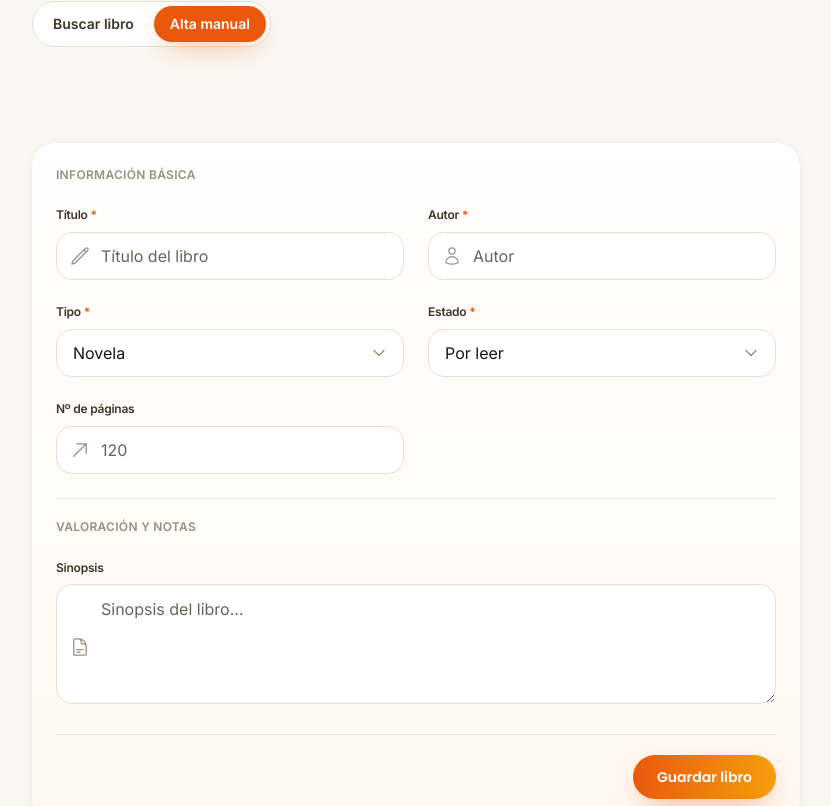
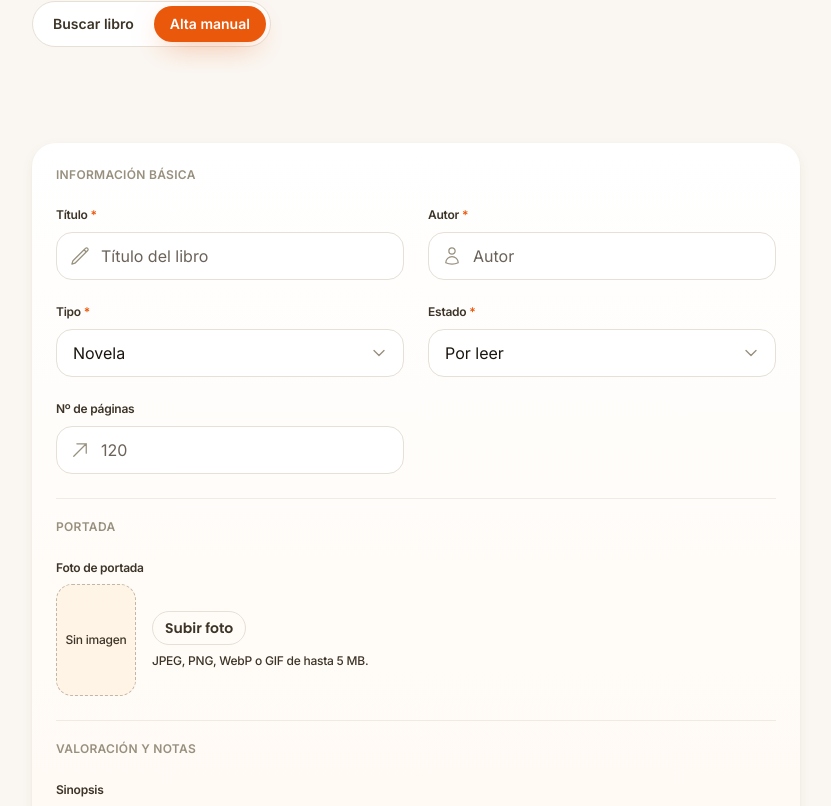
Before and after one commit to JavierMedarde99/frontend-collection, a React (Vite) app: page /nuevo in a window 1280 px wide. Shown: the part 398-1204 px from the top of the page, without its empty margins (88-919 px from the left). Built offline with nearby package versions, Linux system fonts and the light colour scheme.

Commit message:
feat: manual forms use photo upload for covers

```diff
--- /dev/null
+++ b/src/api/imagesApi.ts
@@ -0,0 +1,47 @@
+import { throwRequestError } from './errors'
+
+const BASE_URL = '/api/v1/images'
+const MAX_SIZE = 5 * 1024 * 1024
+const ALLOWED_TYPES = ['image/jpeg', 'image/png', 'image/webp', 'image/gif']
+
+export interface ImageResponse {
+  url: string
+  filename: string
+}
+
+export function validateImageFile(file: File): string | null {
+  if (!ALLOWED_TYPES.includes(file.type)) {
+    return 'Tipo de archivo no permitido. Usa JPEG, PNG, WebP o GIF.'
+  }
+  if (file.size > MAX_SIZE) {
+    return 'La imagen supera los 5 MB.'
+  }
+  return null
+}
+
+/** La URL pertenece a una imagen subida a nuestro backend (y por tanto se puede borrar). */
+export function uploadedFilename(url: string): string | null {
+  const marker = '/api/v1/images/'
+  const idx = url.indexOf(marker)
+  if (idx === -1) return null
+  const filename = url.slice(idx + marker.length).split('?')[0]
+  return filename || null
+}
+
+export async function uploadImage(file: File): Promise<ImageResponse> {
+  const form = new FormData()
+  form.append('file', file)
+  // Sin Content-Type: el navegador pone el boundary del multipart.
+  const res = await fetch(`${BASE_URL}/upload`, { method: 'POST', body: form })
+  if (!res.ok) {
+    await throwRequestError(res)
+  }
+  return res.json() as Promise<ImageResponse>
+}
+
+export async function deleteImage(filename: string): Promise<void> {
+  const res = await fetch(`${BASE_URL}/${encodeURIComponent(filename)}`, { method: 'DELETE' })
+  if (!res.ok && res.status !== 404) {
+    await throwRequestError(res)
+  }
+}
--- a/src/components/BoardGameForm.tsx
+++ b/src/components/BoardGameForm.tsx
@@ -4,6 +4,7 @@ import { BoardGameStatus } from '../types'
 import type { BoardGameFormData } from '../types'
 import FormSection from './FormSection'
 import ConfirmDialog from './ConfirmDialog'
+import ImageUpload from './ImageUpload'
 import { useUnsavedGuard } from '../hooks/useUnsavedGuard'
 
 interface FieldProps {
@@ -62,9 +63,7 @@ export default function BoardGameForm({ initial = {}, submitLabel, onSubmit, err
   const [categories, setCategories] = useState(toCSV(initial.categories))
   const [mechanics, setMechanics] = useState(toCSV(initial.mechanics))
   const [imageUrl, setImageUrl] = useState(initial.imageUrl || '')
-  const [thumbnailUrl, setThumbnailUrl] = useState(initial.thumbnailUrl || '')
   const [status, setStatus] = useState<BoardGameStatus>(initial.status || BoardGameStatus.OWNED)
-  const [bggRating, setBggRating] = useState(toNumberInput(initial.bggRating))
   const [notes, setNotes] = useState(initial.notes || '')
   const [dateAdded, setDateAdded] = useState(initial.dateAdded || '')
   const [submitting, setSubmitting] = useState(false)
@@ -99,10 +98,10 @@ export default function BoardGameForm({ initial = {}, submitLabel, onSubmit, err
       categories: fromCSV(categories),
       mechanics: fromCSV(mechanics),
       imageUrl: imageUrl.trim() || undefined,
-      thumbnailUrl: thumbnailUrl.trim() || undefined,
-      bggRating: fromNumberInput(bggRating),
       notes: notes.trim() || undefined,
       dateAdded: status === BoardGameStatus.OWNED ? dateAdded || undefined : undefined,
+      // Datos venidos de BGG: se conservan sin mostrarse en el formulario manual.
+      ...(initial.thumbnailUrl ? { thumbnailUrl: initial.thumbnailUrl } : {}),
       ...(initial.bggId ? { bggId: initial.bggId } : {}),
     }
 
@@ -167,9 +166,6 @@ export default function BoardGameForm({ initial = {}, submitLabel, onSubmit, err
           <Field label="Mecánicas (separadas por comas)">
             <input className="input" value={mechanics} onChange={set(setMechanics)} placeholder="Ej: Dados, Losetas" />
           </Field>
-          <Field label="Rating BGG (0–10)">
-            <input className="input" type="number" min="0" max="10" step="0.1" value={bggRating} onChange={set(setBggRating)} placeholder="Ej: 7.2" />
-          </Field>
 
           {status === BoardGameStatus.OWNED && (
             <Field label="Fecha de adición">
@@ -179,15 +175,12 @@ export default function BoardGameForm({ initial = {}, submitLabel, onSubmit, err
         </div>
       </FormSection>
 
-      <FormSection title="Multimedia">
-        <div className="grid grid-cols-1 md:grid-cols-2 gap-6">
-          <Field label="URL de imagen">
-            <input className="input" value={imageUrl} onChange={set(setImageUrl)} placeholder="https://…" />
-          </Field>
-          <Field label="URL de miniatura">
-            <input className="input" value={thumbnailUrl} onChange={set(setThumbnailUrl)} placeholder="https://…" />
-          </Field>
-        </div>
+      <FormSection title="Imagen">
+        <ImageUpload
+          label="Foto del juego"
+          value={imageUrl}
+          onChange={(url) => { setImageUrl(url); setDirty(true) }}
+        />
       </FormSection>
 
       <FormSection title="Descripción y notas">
--- a/src/components/BookForm.tsx
+++ b/src/components/BookForm.tsx
@@ -5,6 +5,7 @@ import type { BookFormData } from '../types'
 import StarRating from './StarRating'
 import FormSection from './FormSection'
 import ConfirmDialog from './ConfirmDialog'
+import ImageUpload from './ImageUpload'
 import { useUnsavedGuard } from '../hooks/useUnsavedGuard'
 
 type IconName = 'title' | 'author' | 'pages' | 'cover' | 'externalId' | 'date' | 'synopsis' | 'comment'
@@ -146,7 +147,8 @@ export default function BookForm({ initial = {}, submitLabel, onSubmit, error, i
       ...(showRating ? { start: form.start || undefined } : {}),
       ...(showStartDate ? { startDate: form.startDate || undefined } : {}),
       ...(showEndDate ? { endDate: form.endDate || undefined } : {}),
-      ...(isCreate ? {} : { frontpage: form.frontpage?.trim() || undefined, externalId: form.externalId?.trim() || undefined }),
+      frontpage: form.frontpage?.trim() || undefined,
+      ...(isCreate ? {} : { externalId: form.externalId?.trim() || undefined }),
     }
 
     setSubmitting(true)
@@ -205,18 +207,14 @@ export default function BookForm({ initial = {}, submitLabel, onSubmit, error, i
         </div>
       </FormSection>
 
-      {!isCreate && (
-        <FormSection title="Multimedia">
-          <Field label="URL de portada" icon="cover">
-            <input
-              className="input"
-              value={form.frontpage}
-              onChange={set('frontpage')}
-              placeholder="https://…"
-            />
-          </Field>
-        </FormSection>
-      )}
+      <FormSection title="Portada">
+        <ImageUpload
+          label="Foto de portada"
+          value={form.frontpage || ''}
+          onChange={(url) => setForm((f) => ({ ...f, frontpage: url }))}
+          onTouched={() => setDirty(true)}
+        />
+      </FormSection>
 
       {(showStartDate || showEndDate) && (
         <FormSection title="Fechas">
--- a/src/components/GameForm.tsx
+++ b/src/components/GameForm.tsx
@@ -4,6 +4,7 @@ import { GamePlatform, GameStatus } from '../types'
 import type { GameFormData } from '../types'
 import StarRating from './StarRating'
 import ConfirmDialog from './ConfirmDialog'
+import ImageUpload from './ImageUpload'
 import { useUnsavedGuard } from '../hooks/useUnsavedGuard'
 import FormSection from './FormSection'
 
@@ -142,7 +143,7 @@ export default function GameForm({ initial = {}, submitLabel, onSubmit, error, i
       obtainPlatinum:
         form.platform === GamePlatform.PC && form.obtainPlatinum ? true : undefined,
       steamAppId:
-        form.platform === GamePlatform.PC && form.steamAppId
+        form.platform === GamePlatform.PC && form.obtainPlatinum === true && form.steamAppId?.trim()
           ? form.steamAppId.trim()
           : undefined,
       ...(isCreate ? {} : { externalSource: form.externalSource?.trim() || undefined, externalId: form.externalId?.trim() || undefined }),
@@ -200,7 +201,7 @@ export default function GameForm({ initial = {}, submitLabel, onSubmit, error, i
               </label>
             </Field>
           )}
-          {form.platform === GamePlatform.PC && (
+          {form.platform === GamePlatform.PC && form.obtainPlatinum === true && (
             <Field label="Steam App ID" icon="steam">
               <input
                 className="input"
@@ -213,11 +214,14 @@ export default function GameForm({ initial = {}, submitLabel, onSubmit, error, i
         </div>
       </FormSection>
 
-      {!isCreate && (
-        <FormSection title="Multimedia">
-          <Field label="URL de imagen" icon="thumbnail">
-            <input className="input" value={form.thumbnailUrl} onChange={set('thumbnailUrl')} placeholder="https://…" />
-          </Field>
+      {form.platform === GamePlatform.PC && form.obtainPlatinum === true && (
+        <FormSection title="Portada">
+          <ImageUpload
+            label="Foto de portada"
+            value={form.thumbnailUrl || ''}
+            onChange={(url) => setForm((f) => ({ ...f, thumbnailUrl: url }))}
+            onTouched={() => setDirty(true)}
+          />
         </FormSection>
       )}
 
--- /dev/null
+++ b/src/components/ImageUpload.tsx
@@ -0,0 +1,113 @@
+import { useId, useRef, useState } from 'react'
+import { uploadImage, deleteImage, validateImageFile, uploadedFilename } from '../api/imagesApi'
+
+interface ImageUploadProps {
+  label: string
+  /** URL actual de la imagen ('' = sin imagen). */
+  value: string
+  onChange: (url: string) => void
+  /** Se llama al subir o quitar, para marcar el formulario como modificado. */
+  onTouched?: () => void
+  help?: string
+}
+
+/**
+ * Subida de foto con vista previa: selecciona un archivo, lo sube a
+ * POST /api/v1/images/upload y devuelve la URL pública vía onChange.
+ * Al sustituir o quitar una imagen subida por nosotros, intenta borrarla.
+ */
+export default function ImageUpload({ label, value, onChange, onTouched, help }: ImageUploadProps) {
+  const inputId = useId()
+  const fileRef = useRef<HTMLInputElement>(null)
+  const [uploading, setUploading] = useState(false)
+  const [error, setError] = useState<string | null>(null)
+
+  async function forget(url: string) {
+    const filename = uploadedFilename(url)
+    if (!filename) return
+    try {
+      await deleteImage(filename)
+    } catch {
+      /* la huérfana no bloquea al usuario */
+    }
+  }
+
+  async function handleFile(file: File | undefined) {
+    if (!file) return
+    const invalid = validateImageFile(file)
+    if (invalid) {
+      setError(invalid)
+      return
+    }
+    setError(null)
+    setUploading(true)
+    try {
+      const uploaded = await uploadImage(file)
+      if (value) await forget(value)
+      onChange(uploaded.url)
+      onTouched?.()
+    } catch (err) {
+      setError(err instanceof Error ? err.message : 'No se pudo subir la imagen.')
+    } finally {
+      setUploading(false)
+      if (fileRef.current) fileRef.current.value = ''
+    }
+  }
+
+  async function handleRemove() {
+    if (value) await forget(value)
+    onChange('')
+    onTouched?.()
+  }
+
+  return (
+    <div className="flex flex-col gap-2">
+      <span className="label !mb-0">{label}</span>
+      <div className="flex items-center gap-4">
+        {value ? (
+          <img
+            src={value}
+            alt={`Vista previa de ${label}`}
+            className="w-20 h-28 object-cover rounded-xl border border-silver/60 shadow-sm bg-paper shrink-0"
+          />
+        ) : (
+          <div className="w-20 h-28 rounded-xl shrink-0 bg-brand-soft/50 border border-dashed border-stone/60 flex items-center justify-center text-caption text-graphite text-center px-1">
+            Sin imagen
+          </div>
+        )}
+        <div className="flex flex-col gap-2 min-w-0">
+          <input
+            id={inputId}
+            ref={fileRef}
+            type="file"
+            accept="image/jpeg,image/png,image/webp,image/gif"
+            className="sr-only"
+            aria-label={label}
+            disabled={uploading}
+            onChange={(e) => handleFile(e.target.files?.[0])}
+          />
+          <div className="flex flex-wrap gap-2">
+            <label
+              htmlFor={inputId}
+              aria-disabled={uploading}
+              className={`btn-ghost !px-3 !py-1.5 cursor-pointer ${uploading ? 'opacity-60 pointer-events-none' : ''}`}
+            >
+              {uploading ? 'Subiendo…' : value ? 'Cambiar foto' : 'Subir foto'}
+            </label>
+            {value && !uploading && (
+              <button type="button" className="btn-ghost !px-3 !py-1.5 !text-red-600 hover:!bg-red-50" onClick={handleRemove}>
+                Quitar
+              </button>
+            )}
+          </div>
+          <p className="text-caption text-graphite">{help || 'JPEG, PNG, WebP o GIF de hasta 5 MB.'}</p>
+        </div>
+      </div>
+      {error && (
+        <p className="text-caption text-red-600" role="alert">
+          {error}
+        </p>
+      )}
+    </div>
+  )
+}
--- a/src/components/MovieShowForm.tsx
+++ b/src/components/MovieShowForm.tsx
@@ -4,6 +4,7 @@ import { MediaType, MovieShowStatus } from '../types'
 import type { MovieShowFormData } from '../types'
 import StarRating from './StarRating'
 import ConfirmDialog from './ConfirmDialog'
+import ImageUpload from './ImageUpload'
 import { useUnsavedGuard } from '../hooks/useUnsavedGuard'
 import FormSection from './FormSection'
 
@@ -72,23 +73,25 @@ export default function MovieShowForm({ initial = {}, submitLabel, onSubmit, err
     if (!form.title.trim()) return setLocalError('El título es obligatorio.')
     if (!form.mediaType) return setLocalError('El tipo es obligatorio.')
     if (!form.status) return setLocalError('El estado es obligatorio.')
-    if (!form.externalId?.trim()) return setLocalError('El ID externo es obligatorio (lo exige el backend).')
 
     const payload: MovieShowFormData = {
       title: form.title.trim(),
       mediaType: form.mediaType,
       status: form.status,
-      externalId: form.externalId.trim(),
+      // El backend exige externalId: si viene de TMDB se conserva, si es
+      // alta manual se genera uno para no pedirlo en el formulario.
+      externalId: initial.externalId?.trim() || `manual-${Date.now()}`,
       overview: form.overview?.trim() || undefined,
       releaseDate: form.releaseDate || undefined,
       posterUrl: form.posterUrl?.trim() || undefined,
-      backdropUrl: form.backdropUrl?.trim() || undefined,
       voteAverage: form.voteAverage,
       userRating: showRating && form.userRating ? form.userRating : undefined,
       comment: showComment ? form.comment?.trim() || undefined : undefined,
       dateAdded: showStartDate ? form.dateAdded || undefined : undefined,
       dateCompleted: showEndDate ? form.dateCompleted || undefined : undefined,
-      externalSource: form.externalSource?.trim() || undefined,
+      // Datos venidos de TMDB: se conservan sin mostrarse en el formulario manual.
+      ...(initial.backdropUrl ? { backdropUrl: initial.backdropUrl } : {}),
+      ...(initial.externalSource ? { externalSource: initial.externalSource } : {}),
     }
 
     setSubmitting(true)
@@ -130,28 +133,19 @@ export default function MovieShowForm({ initial = {}, submitLabel, onSubmit, err
               ))}
             </select>
           </Field>
-          <Field label="ID externo (TMDB)" required>
-            <input className="input" value={form.externalId} onChange={set('externalId')} placeholder="Ej: 438631" />
-          </Field>
-
           <Field label="Fecha de estreno">
             <input className="input" type="date" value={form.releaseDate} onChange={set('releaseDate')} />
-          </Field>
-          <Field label="Fuente externa">
-            <input className="input" value={form.externalSource} onChange={set('externalSource')} placeholder="Opcional" />
           </Field>
         </div>
       </FormSection>
 
-      <FormSection title="Multimedia">
-        <div className="grid grid-cols-1 md:grid-cols-2 gap-6">
-          <Field label="URL del póster">
-            <input className="input" value={form.posterUrl} onChange={set('posterUrl')} placeholder="https://…" />
-          </Field>
-          <Field label="URL del backdrop">
-            <input className="input" value={form.backdropUrl} onChange={set('backdropUrl')} placeholder="https://…" />
-          </Field>
-        </div>
+      <FormSection title="Portada">
+        <ImageUpload
+          label="Foto de portada"
+          value={form.posterUrl || ''}
+          onChange={(url) => setForm((f) => ({ ...f, posterUrl: url }))}
+          onTouched={() => setDirty(true)}
+        />
       </FormSection>
 
       {(showStartDate || showEndDate) && (
```
